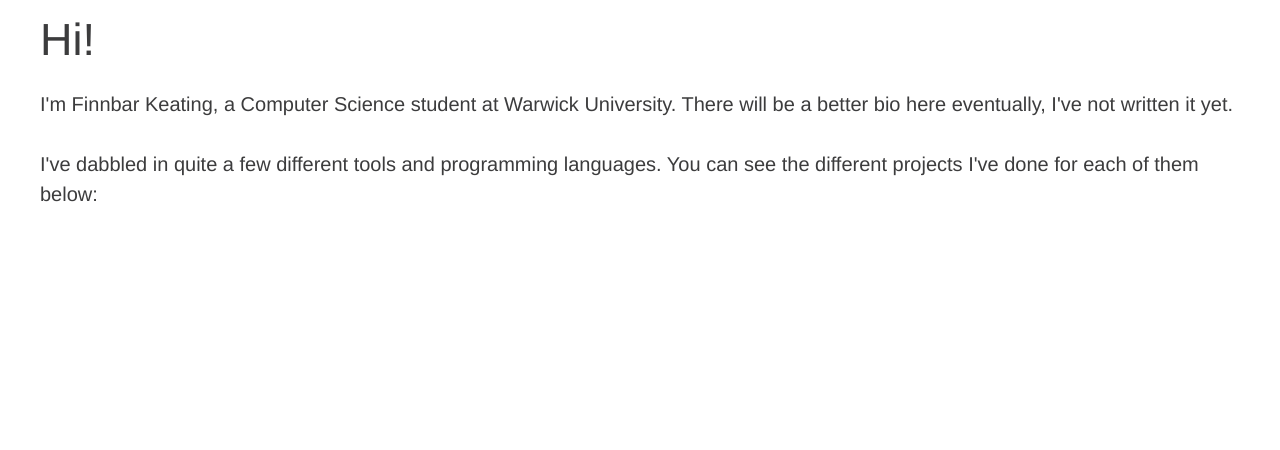
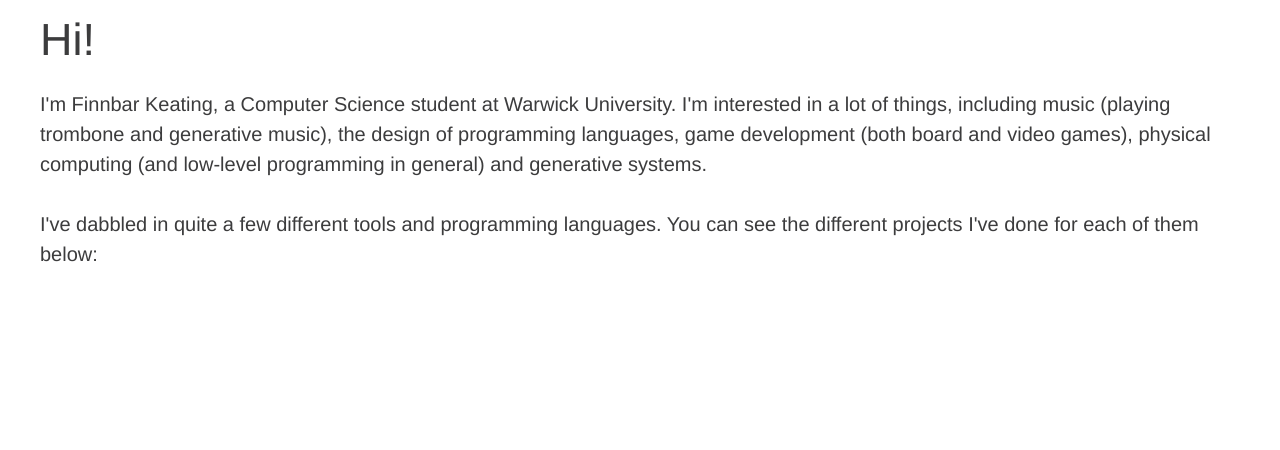
Before and after one commit to finnbar/personal-site, a Flask app: page / in a window 1280 px wide. Shown: the part 30-480 px from the top of the page. Run offline with Flask 2, Linux system fonts and the light colour scheme; data that the repository does not hold is empty; some libraries are stand-ins or nearby versions.

Commit message:
Slightly updated bio.

```diff
--- a/templates/index.html
+++ b/templates/index.html
@@ -6,7 +6,7 @@
 </header>
 <section class="wrapper-large title">
     <h1>Hi!</h1>
-    <p>I'm Finnbar Keating, a Computer Science student at Warwick University. There will be a better bio here eventually, I've not written it yet.</p>
+    <p>I'm Finnbar Keating, a Computer Science student at Warwick University. I'm interested in a lot of things, including music (playing trombone and generative music), the design of programming languages, game development (both board and video games), physical computing (and low-level programming in general) and generative systems.</p>
     <p>I've dabbled in quite a few different tools and programming languages. You can see the different projects I've done for each of them below:</p>
 </section>
 <section class="wrapper">
```
